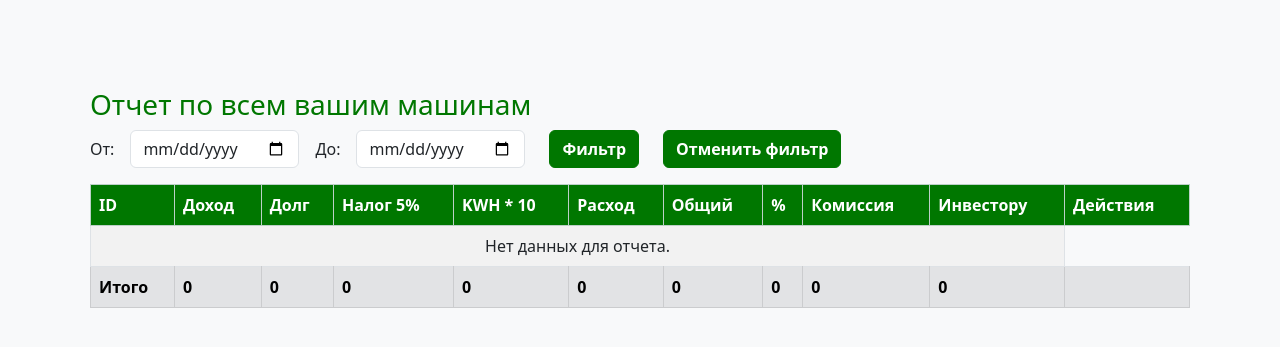
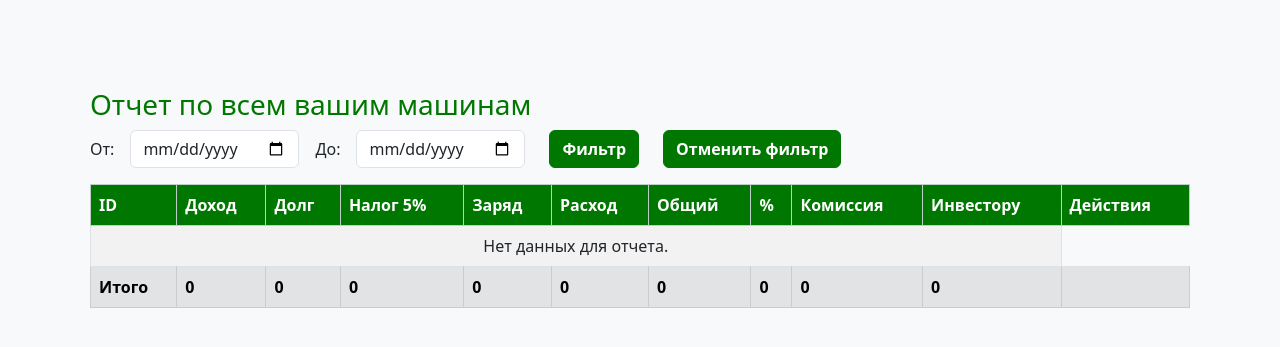
Before and after one commit to zhanyysh/ecotaxi, a Flask app: page /dashboard in a window 1280 px wide. Shown: the part 56-403 px from the top of the page. Run offline with Flask 3, Linux system fonts and the light colour scheme; the visitor is signed in with stand-in values (Sample User, id 1); data that the repository does not hold is empty.

Commit message:
kwh -> Заряд

```diff
--- a/investor_portal/templates/car_details.html
+++ b/investor_portal/templates/car_details.html
@@ -97,7 +97,7 @@
                             <th>Доход</th>
                             <th>Долг</th>
                             <th>Налог 5%</th>
-                            <th>KWH * 10</th>
+                            <th>Заряд</th>
                             <th>Расход</th>
                             <th>Общая</th>
                             <th>%</th>
--- a/investor_portal/templates/dashboard.html
+++ b/investor_portal/templates/dashboard.html
@@ -33,7 +33,7 @@
                 <th>Доход</th>
                 <th>Долг</th>
                 <th>Налог 5%</th>
-                <th>KWH * 10</th>
+                <th>Заряд</th>
                 <th>Расход</th>
                 <th>Общий</th>
                 <th>%</th>
```
